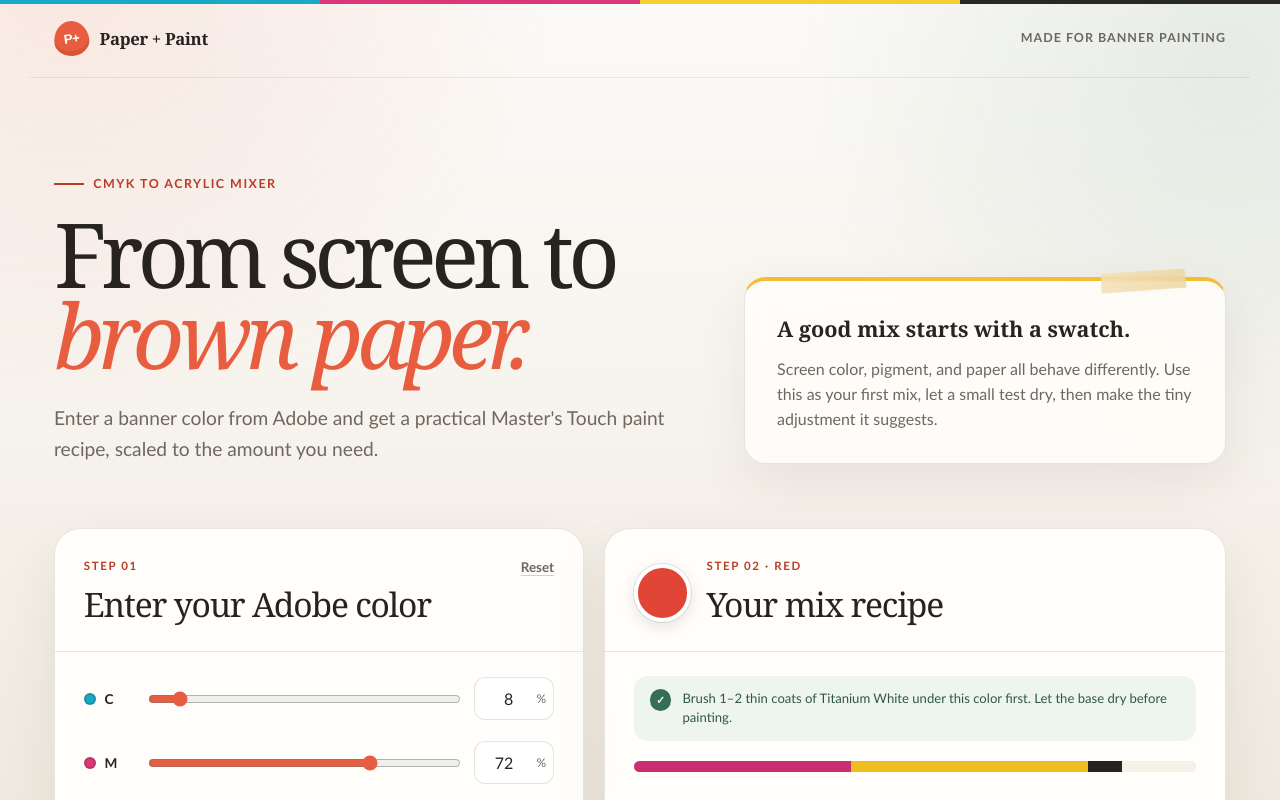
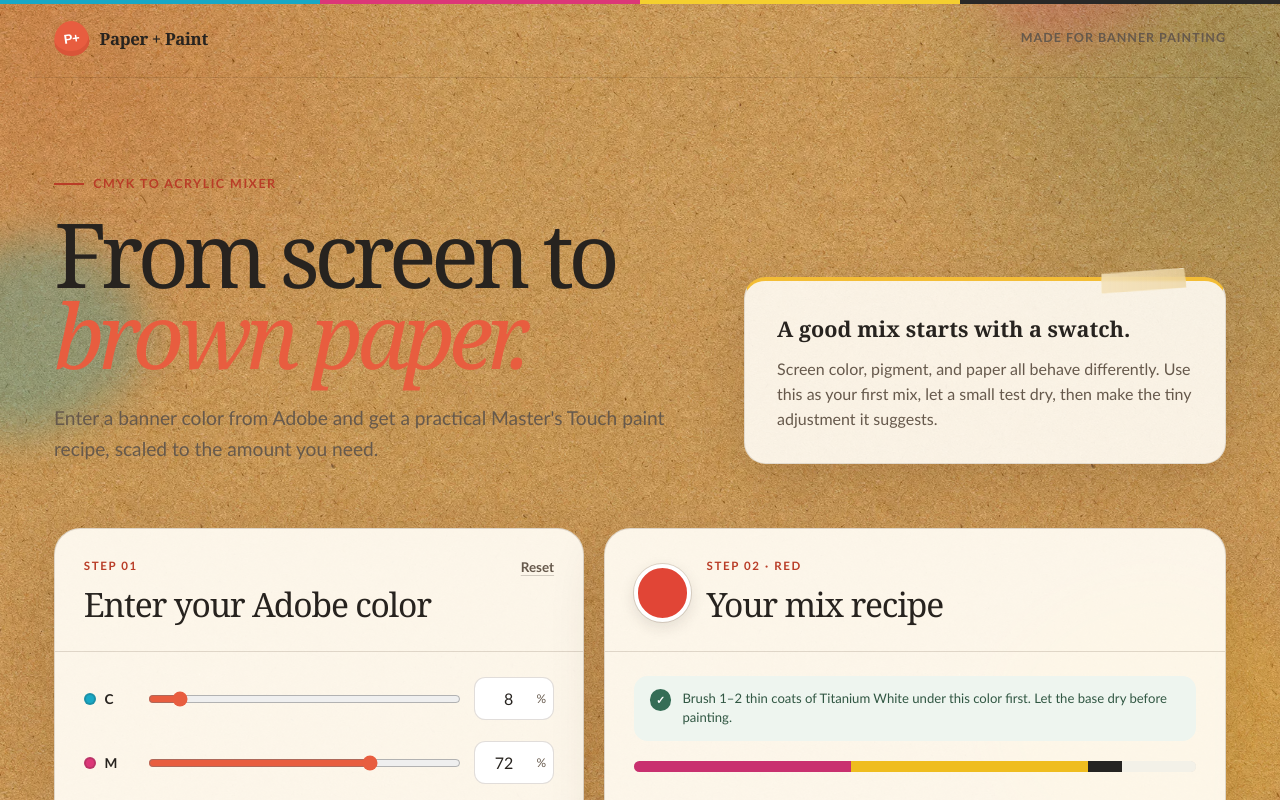
Before and after one commit to JudeRiley1/PaintCalculator, a Next.js app: page / in a window 1280 px wide. Shown: the top 800 px of the page. Built offline with nearby package versions, Linux system fonts and the light colour scheme.

Commit message:
Add artsy kraft paper background

```diff
--- a/app/globals.css
+++ b/app/globals.css
@@ -2,12 +2,12 @@
 
 :root {
   --ink: #27231f;
-  --muted: #6f675f;
-  --canvas: #f7f4ee;
+  --muted: #66594c;
+  --canvas: #c9955e;
   --paper: #f0e5d5;
   --paper-deep: #dcc9ae;
-  --card: rgba(255, 254, 251, 0.96);
-  --line: rgba(63, 53, 44, 0.13);
+  --card: rgba(255, 251, 242, 0.95);
+  --line: rgba(70, 47, 27, 0.16);
   --coral: #e85d3f;
   --coral-dark: #b93d27;
   --yellow: #f3bd35;
@@ -27,11 +27,15 @@ html {
 body {
   margin: 0;
   min-width: 320px;
+  background-color: #c9955e;
   background:
-    radial-gradient(circle at 5% -8%, rgba(232, 93, 63, 0.13), transparent 31rem),
-    radial-gradient(circle at 96% 8%, rgba(53, 109, 86, 0.1), transparent 27rem),
-    linear-gradient(180deg, #fbfaf7 0%, #f7f4ee 48%, #efe9df 100%);
+    radial-gradient(circle at 4% 3%, rgba(240, 91, 61, 0.22), transparent 25rem),
+    radial-gradient(circle at 98% 9%, rgba(0, 146, 174, 0.2), transparent 24rem),
+    linear-gradient(rgba(245, 213, 158, 0.06), rgba(100, 57, 23, 0.08)),
+    var(--paper-texture);
+  background-blend-mode: multiply, multiply, soft-light, normal;
   background-attachment: fixed;
+  background-size: auto, auto, auto, 760px 760px;
   font-family: "Avenir Next", Avenir, "Trebuchet MS", system-ui, sans-serif;
   text-rendering: optimizeLegibility;
 }
@@ -73,7 +77,37 @@ select:focus-visible {
 
 .site-shell {
   position: relative;
+  isolation: isolate;
+  overflow: hidden;
   min-height: 100vh;
+}
+
+.site-shell::before {
+  position: fixed;
+  z-index: -1;
+  top: 15rem;
+  left: -5rem;
+  width: 14rem;
+  height: 12rem;
+  border-radius: 54% 46% 61% 39% / 42% 57% 43% 58%;
+  background: rgba(14, 158, 187, 0.28);
+  box-shadow:
+    86vw -10rem 0 -0.5rem rgba(213, 43, 105, 0.2),
+    79vw 38rem 0 3rem rgba(244, 190, 34, 0.18),
+    12vw 63rem 0 -1rem rgba(232, 93, 63, 0.18);
+  content: "";
+  filter: blur(22px);
+  mix-blend-mode: multiply;
+  pointer-events: none;
+  transform: rotate(-12deg);
+}
+
+.topbar,
+.hero,
+.workspace,
+.footer-note {
+  position: relative;
+  z-index: 1;
 }
 
 .topbar {
@@ -84,7 +118,7 @@ select:focus-visible {
   max-width: 1220px;
   margin: 0 auto;
   padding: 1.3rem 1.5rem;
-  border-bottom: 1px solid rgba(63, 53, 44, 0.09);
+  border-bottom: 1px solid rgba(72, 46, 22, 0.16);
 }
 
 .brand {
@@ -177,8 +211,8 @@ h1 em {
   border: 1px solid rgba(63, 53, 44, 0.12);
   border-top: 4px solid var(--yellow);
   border-radius: 1.35rem;
-  background: rgba(255, 254, 250, 0.82);
-  box-shadow: 0 18px 50px rgba(58, 47, 36, 0.08);
+  background: rgba(255, 252, 244, 0.9);
+  box-shadow: 0 18px 50px rgba(76, 45, 18, 0.16);
   backdrop-filter: blur(14px);
 }
 
@@ -234,8 +268,8 @@ h1 em {
   border-radius: 1.65rem;
   background: var(--card);
   box-shadow:
-    0 1px 1px rgba(56, 45, 34, 0.03),
-    0 20px 55px rgba(56, 45, 34, 0.07);
+    0 1px 1px rgba(56, 38, 20, 0.05),
+    0 20px 55px rgba(70, 40, 14, 0.14);
   backdrop-filter: blur(12px);
 }
 
--- a/app/layout.tsx
+++ b/app/layout.tsx
@@ -1,5 +1,6 @@
 import type { Metadata } from "next";
 import { headers } from "next/headers";
+import type { CSSProperties } from "react";
 import "./globals.css";
 
 export async function generateMetadata(): Promise<Metadata> {
@@ -52,9 +53,14 @@ export default function RootLayout({
 }: Readonly<{
   children: React.ReactNode;
 }>) {
+  const basePath = process.env.GITHUB_PAGES_BASE_PATH ?? "";
+  const paperStyle = {
+    "--paper-texture": `url("${basePath}/kraft-paper.webp")`,
+  } as CSSProperties;
+
   return (
     <html lang="en">
-      <body>{children}</body>
+      <body style={paperStyle}>{children}</body>
     </html>
   );
 }
```
Also changed, not shown: public/kraft-paper.webp (added).
